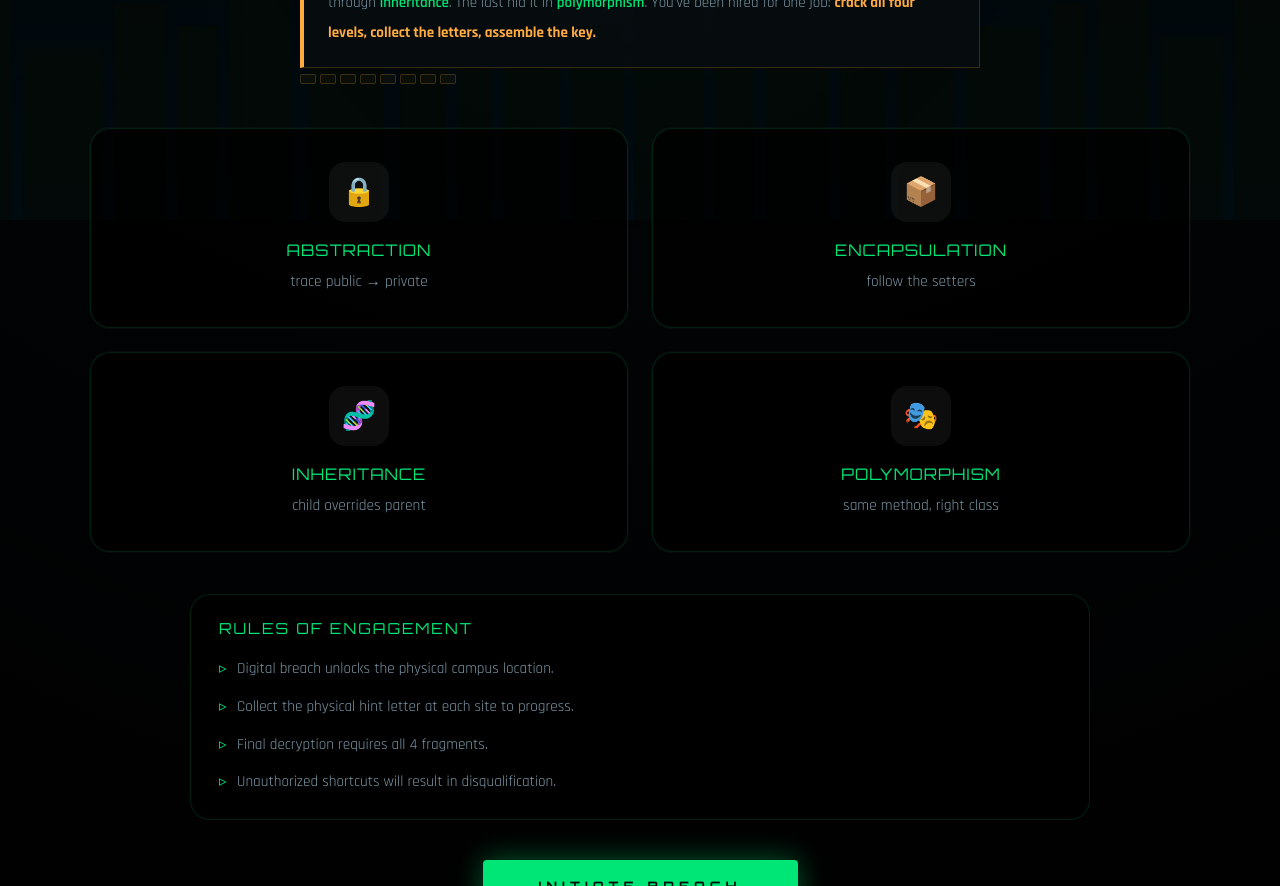
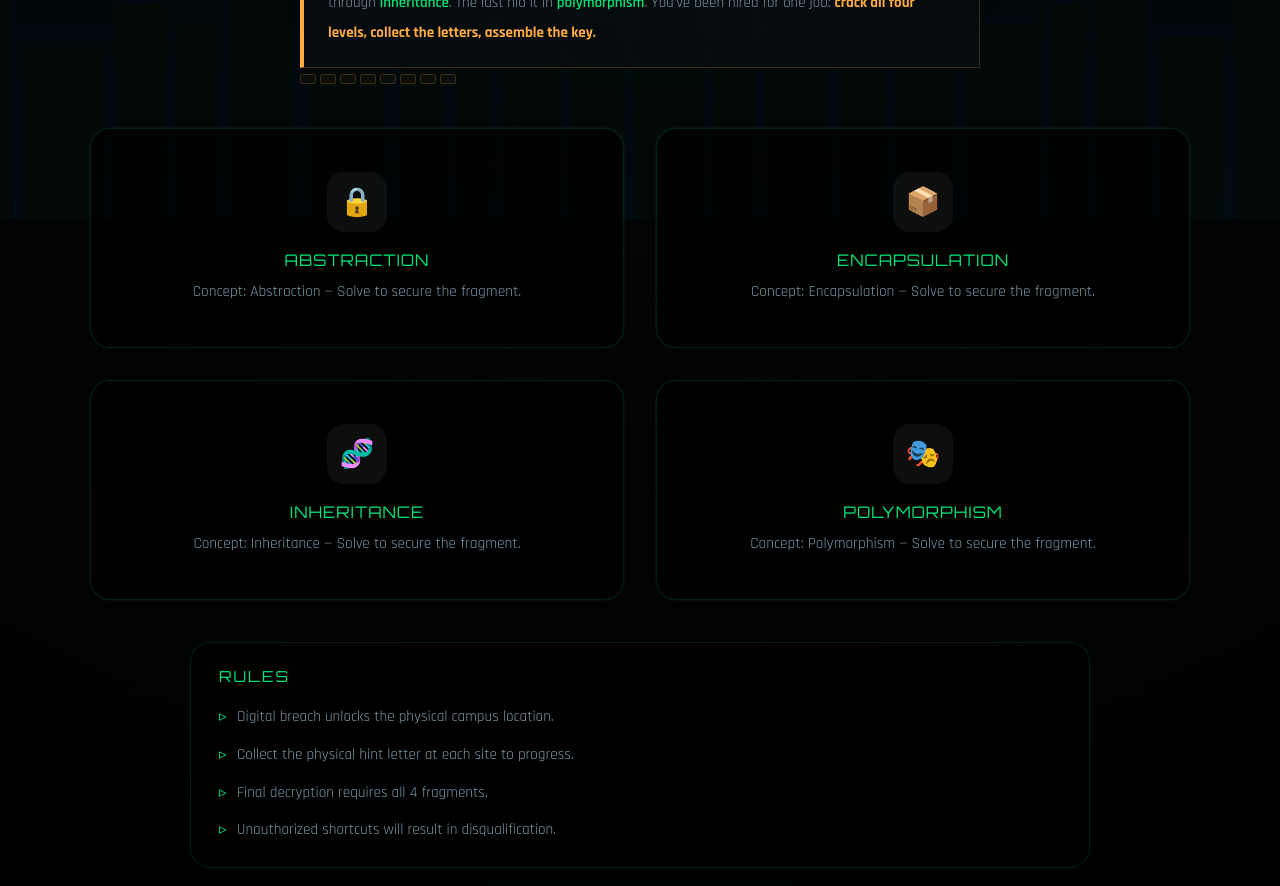
Before and after one commit to Prajwal-N324/Code-Heist, a Next.js app: page / in a window 1280 px wide. Shown: the part 580-1466 px from the top of the page. Built offline with nearby package versions, Linux system fonts and the light colour scheme.

Commit message:
feat: fixed heistadmin bypass and landing page alignment

```diff
--- a/pages/index.js
+++ b/pages/index.js
@@ -1,40 +1,44 @@
 import Head from 'next/head'
-import { useEffect } from 'react'
+import { useEffect, useState } from 'react'
 import { useRouter } from 'next/router'
 
 const LEVEL_OVERVIEW = [
-  { code: 'L-01', name: 'Abstraction', tag: 'trace public → private' },
-  { code: 'L-02', name: 'Encapsulation', tag: 'follow the setters' },
-  { code: 'L-03', name: 'Inheritance', tag: 'child overrides parent' },
-  { code: 'L-04', name: 'Polymorphism', tag: 'same method, right class' }
+  { code: 'L-01', name: 'Abstraction', tag: 'Concept: Abstraction — Solve to secure the fragment.' },
+  { code: 'L-02', name: 'Encapsulation', tag: 'Concept: Encapsulation — Solve to secure the fragment.' },
+  { code: 'L-03', name: 'Inheritance', tag: 'Concept: Inheritance — Solve to secure the fragment.' },
+  { code: 'L-04', name: 'Polymorphism', tag: 'Concept: Polymorphism — Solve to secure the fragment.' }
 ]
 
 export default function Home() {
   const router = useRouter()
+  const [keyBuffer, setKeyBuffer] = useState('')
 
   useEffect(() => {
     const secretSequence = 'heistadmin'
-    let buffer = ''
 
     const handleKeyDown = (event) => {
+      const active = document.activeElement
+      if (
+        active?.tagName === 'INPUT' ||
+        active?.tagName === 'TEXTAREA' ||
+        (active instanceof HTMLElement && active.isContentEditable)
+      ) {
+        return
+      }
+
       const key = event.key.toLowerCase()
       if (key.length !== 1 || key < 'a' || key > 'z') {
         return
       }
 
-      buffer += key
-      if (!secretSequence.startsWith(buffer)) {
-        buffer = key
-      }
-
-      if (buffer === secretSequence) {
-        router.push('/admin/leaderboard')
-        buffer = ''
-      }
-
-      if (buffer.length > secretSequence.length) {
-        buffer = buffer.slice(-secretSequence.length)
-      }
+      setKeyBuffer((prev) => {
+        const next = (prev + key).slice(-10)
+        if (next === secretSequence || next.endsWith(secretSequence)) {
+          localStorage.setItem('admin_auth', 'true')
+          router.push('/admin/leaderboard')
+        }
+        return next
+      })
     }
 
     window.addEventListener('keydown', handleKeyDown)
@@ -111,7 +115,7 @@ export default function Home() {
         </div>
 
         <div className="rules-section">
-          <div className="rules-title">RULES OF ENGAGEMENT</div>
+          <div className="rules-title">RULES</div>
           <ul className="rules-list">
             <li>Digital breach unlocks the physical campus location.</li>
             <li>Collect the physical hint letter at each site to progress.</li>
--- a/styles/globals.css
+++ b/styles/globals.css
@@ -77,8 +77,9 @@ a {
 .rounds-grid {
   display: grid;
   grid-template-columns: repeat(2, 1fr);
-  gap: 1.5rem;
+  gap: 2rem;
   align-items: stretch;
+  justify-content: center;
   width: 100%;
   max-width: 1100px;
   margin: 0 auto 42px;
@@ -94,7 +95,7 @@ a {
   background: rgba(0, 0, 0, 0.68);
   border: 1px solid rgba(0, 230, 118, 0.14);
   border-radius: 20px;
-  min-height: 200px;
+  min-height: 220px;
   box-shadow: 0 0 0 1px rgba(255, 255, 255, 0.03);
   text-align: center;
 }
```
